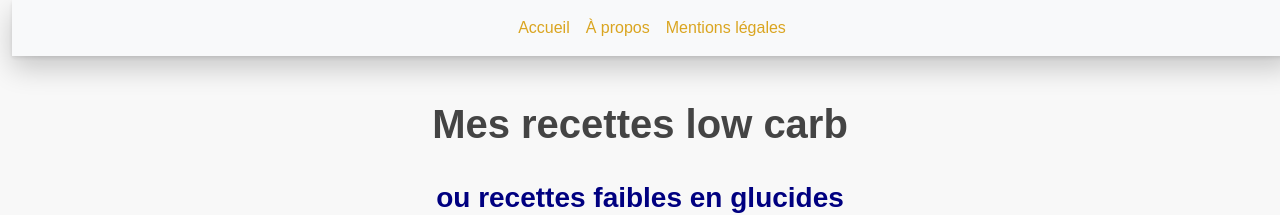
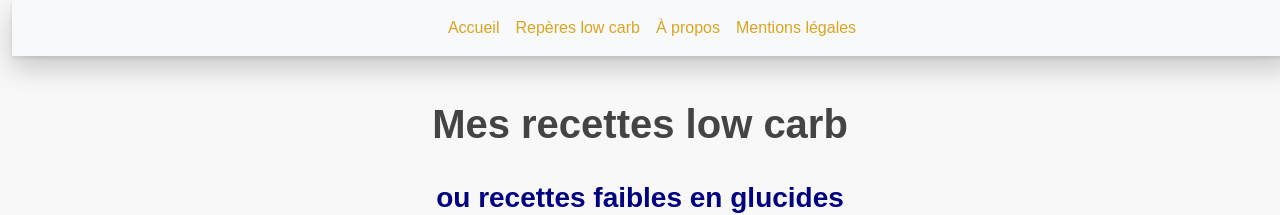
Before and after one commit to laurie-boissay/laurie-boissay.github.io, a Jekyll site: the page built from index.html, in a window 1280 px wide. Shown: the top 215 px of the page. Built offline with Jekyll 4.4.1, drawn with Linux system fonts in a browser that asks for light colours.

Commit message:
Update navbar.html
site baseur

```diff
--- a/_includes/navbar.html
+++ b/_includes/navbar.html
@@ -2,17 +2,39 @@
   <div class="container-fluid">
 
     <button class="navbar-toggler" type="button"
-            data-bs-toggle="collapse" data-bs-target="#navbarSupportedContent"
-            aria-controls="navbarSupportedContent" aria-expanded="false"
+            data-bs-toggle="collapse"
+            data-bs-target="#navbarSupportedContent"
+            aria-controls="navbarSupportedContent"
+            aria-expanded="false"
             aria-label="Ouvrir le menu">
       <span class="navbar-toggler-icon"></span>
     </button>
 
     <div class="collapse navbar-collapse justify-content-center" id="navbarSupportedContent">
       <ul class="navbar-nav mb-2 mb-lg-0">
-        <li class="nav-item"><a class="nav-link" href="../index.html">Accueil</a></li>
-        <li class="nav-item"><a class="nav-link" href="../apropos.html">À propos</a></li>
-        <li class="nav-item"><a class="nav-link" href="../mentions.html">Mentions légales</a></li>
+
+        <li class="nav-item">
+          <a class="nav-link" href="{{ site.baseurl }}/">Accueil</a>
+        </li>
+
+        <li class="nav-item">
+          <a class="nav-link" href="{{ site.baseurl }}/reperes-low-carb.html">
+            Repères low carb
+          </a>
+        </li>
+
+        <li class="nav-item">
+          <a class="nav-link" href="{{ site.baseurl }}/apropos.html">
+            À propos
+          </a>
+        </li>
+
+        <li class="nav-item">
+          <a class="nav-link" href="{{ site.baseurl }}/mentions.html">
+            Mentions légales
+          </a>
+        </li>
+
       </ul>
     </div>
 
```
